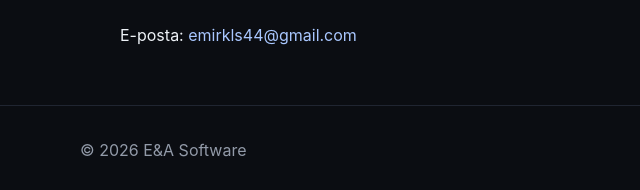
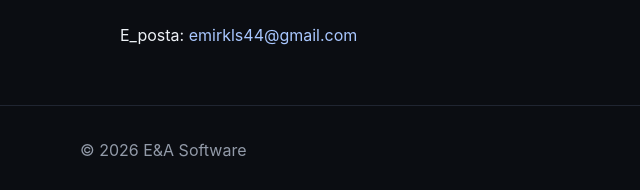
Before and after one commit to emirkls44/easoftware, a plain HTML site: page index.html in a window 1280 px wide. Shown: the part 1430-1620 px from the top of the page, 0-640 px from the left. Drawn offline with Linux system fonts and the light colour scheme.

Commit message:
Fix typo in email label in contact section

```diff
--- a/index.html
+++ b/index.html
@@ -53,7 +53,7 @@
 
     <section id="contact" class="section">
       <h2>İletişim</h2>
-      <p>E-posta: <a href="mailto:emirkls44@gmail.com">emirkls44@gmail.com</a></p>
+      <p>E_posta: <a href="mailto:emirkls44@gmail.com">emirkls44@gmail.com</a></p>
     </section>
   </main>
 
```
